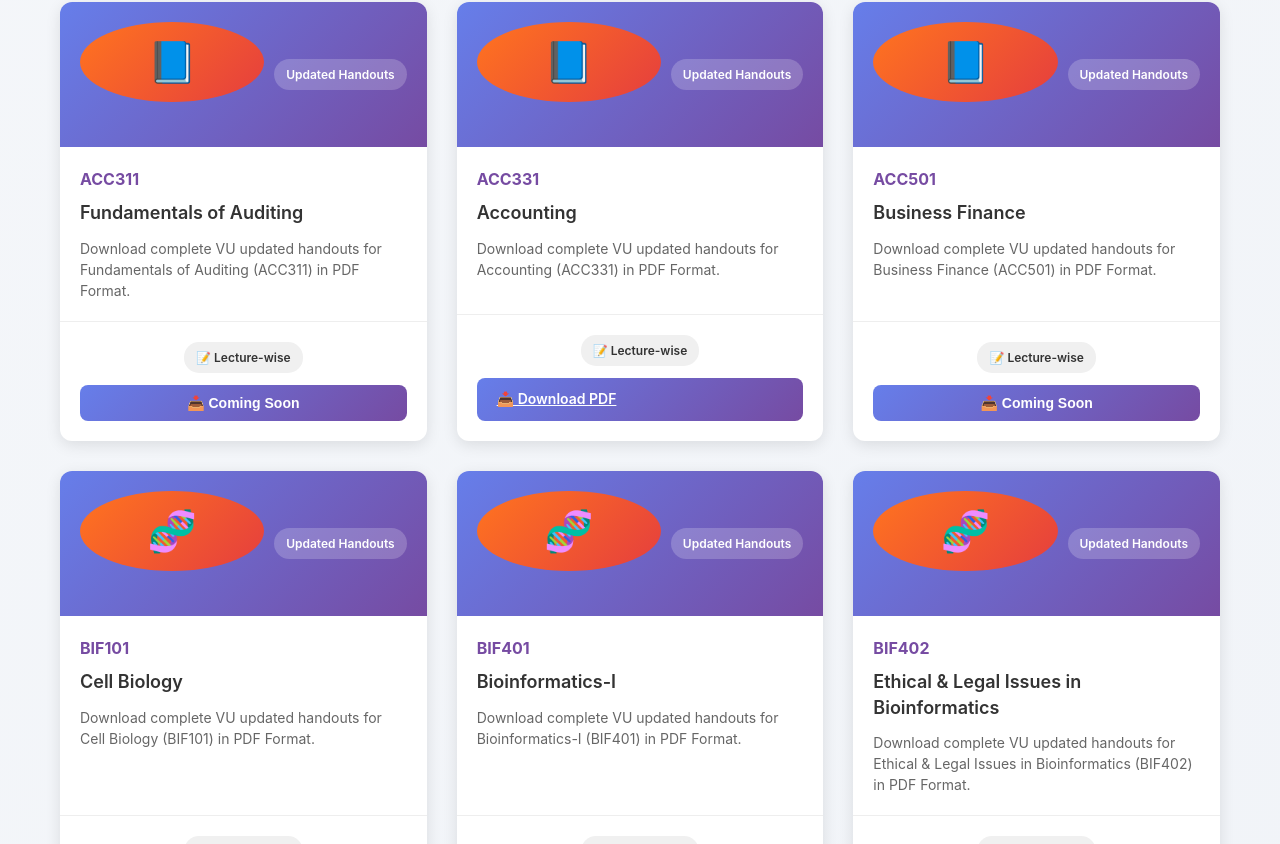
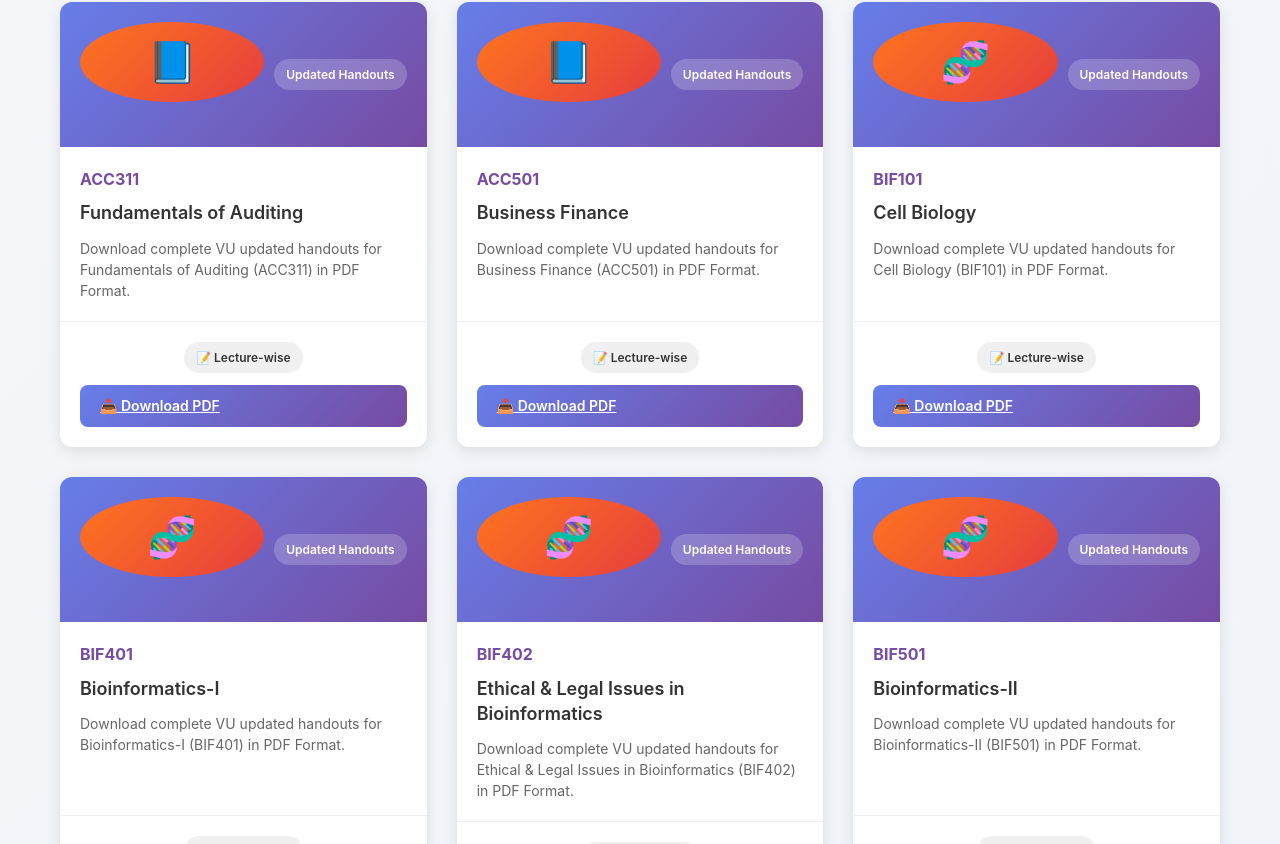
Before and after one commit to Sahirullah/v-lib, a React (Vite) app: page /vu-handout in a window 1280 px wide. Shown: the part 936-1780 px from the top of the page. Built offline with nearby package versions, Linux system fonts and the light colour scheme; the HTML template or start-up script is replaced by a standard one.

Commit message:
link some files

```diff
--- a/src/data/vuHandoutsData.js
+++ b/src/data/vuHandoutsData.js
@@ -1,14 +1,13 @@
 export const vuHandoutsData = [
   // ACC - Accounting
-  { id: 1, code: 'ACC311', title: 'Fundamentals of Auditing', category: 'acc', image: '📘' },
-  { id: 2, code: 'ACC501', title: 'Business Finance', category: 'acc', image: '📘' },
-  { id: 2.5, code: 'ACC331', title: 'Accounting', category: 'acc', image: '📘', link: 'https://drive.google.com/file/d/1-F4uxF6-5XxWmq9CN2ZlpZmoqbBJjOGM/view?usp=drive_link' },
+  { id: 1, code: 'ACC311', title: 'Fundamentals of Auditing', category: 'acc', image: '📘', link: 'https://drive.google.com/file/d/1-F4uxF6-5XxWmq9CN2ZlpZmoqbBJjOGM/view?usp=drive_link' },
+  { id: 2, code: 'ACC501', title: 'Business Finance', category: 'acc', image: '📘' , link: 'https://drive.google.com/file/d/1sTazPUBbOaXspt2MjEFV1cSAbyKg6O1H/view?usp=drive_link'},
 
   // BIF - Bioinformatics
-  { id: 3, code: 'BIF101', title: 'Cell Biology', category: 'bif', image: '🧬' },
-  { id: 4, code: 'BIF401', title: 'Bioinformatics-I', category: 'bif', image: '🧬' },
-  { id: 5, code: 'BIF402', title: 'Ethical & Legal Issues in Bioinformatics', category: 'bif', image: '🧬' },
-  { id: 6, code: 'BIF501', title: 'Bioinformatics-II', category: 'bif', image: '🧬' },
+  { id: 3, code: 'BIF101', title: 'Cell Biology', category: 'bif', image: '🧬', link: 'https://drive.google.com/file/d/1B45XO7ZkQJyZwAeRhbPtOA7DcmZs3W16/view?usp=drive_link' },
+  { id: 4, code: 'BIF401', title: 'Bioinformatics-I', category: 'bif', image: '🧬', link: 'https://drive.google.com/file/d/1w_to7G7d8BI1Q47ATG4PxkFU_ZIQr5Ia/view?usp=drive_link' },
+  { id: 5, code: 'BIF402', title: 'Ethical & Legal Issues in Bioinformatics', category: 'bif', image: '🧬'},
+  { id: 6, code: 'BIF501', title: 'Bioinformatics-II', category: 'bif', image: '🧬', link: 'https://drive.google.com/file/d/1tu_hwqpiy0iQeEQtXlVvrpQguvfl8OAv/view?usp=drive_link' },
   { id: 7, code: 'BIF601', title: 'Bioinformatics Computing I', category: 'bif', image: '🧬' },
   { id: 8, code: 'BIF602', title: 'Bioinformatics Computing II', category: 'bif', image: '🧬' },
   { id: 9, code: 'BIF731', title: 'Advanced Bioinformatics', category: 'bif', image: '🧬' },
```
